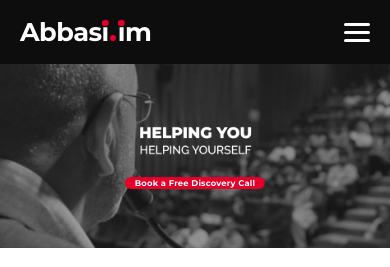
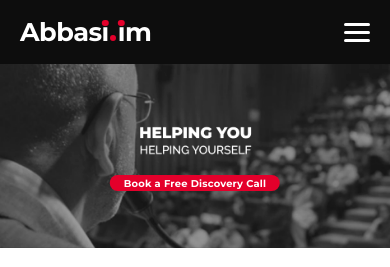
Before and after one commit to ajawad06/abbasi.im, a React (Vite) app: page / in a window 390 px wide. Shown: the top 267 px of the page. Built offline with nearby package versions, Linux system fonts and the light colour scheme; no server answers; the database is empty.

Commit message:
one last commit: btn fix

```diff
--- a/src/components/Hero.css
+++ b/src/components/Hero.css
@@ -65,8 +65,8 @@
     width: auto;
     height: auto;
     transform: translate(-50%, -50%);
-    padding: 4px 8px;
-    font-size: 0.52rem;
+    padding: 6px 12px;
+    font-size: 0.62rem;
     box-shadow: 0 0 0 2px var(--red);
   }
 
```
